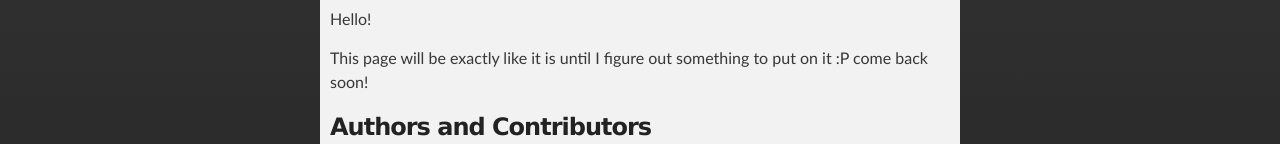
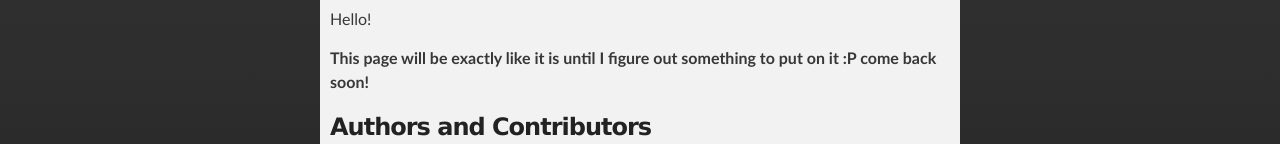
Before and after one commit to blockofdynamite/website, a plain HTML site: page index.html in a window 1280 px wide. Shown: the part 279-423 px from the top of the page. Drawn offline with Linux system fonts and the light colour scheme.

Commit message:
Update index.html

```diff
--- a/index.html
+++ b/index.html
@@ -37,7 +37,7 @@
 
 <p>Hello!</p>
 
-<p>This page will be exactly like it is until I figure out something to put on it :P come back soon!</p>
+<p><strong>This page will be exactly like it is until I figure out something to put on it :P come back soon!</strong></p>
 
 <h3>
 <a name="authors-and-contributors" class="anchor" href="#authors-and-contributors"><span class="octicon octicon-link"></span></a>Authors and Contributors</h3>
```
